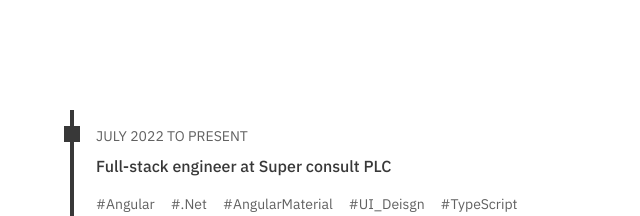
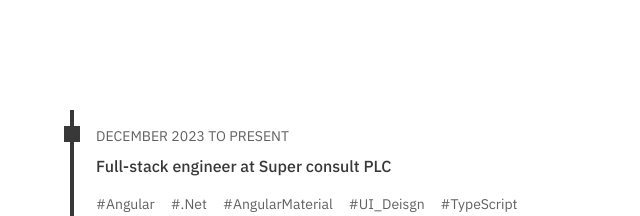
Before and after one commit to dagemtadesse/portfolio, a Next.js app: page /about in a window 1280 px wide. Shown: the part 1200-1416 px from the top of the page, without its empty margins (576-1216 px from the left). Built offline with nearby package versions, Linux system fonts and the light colour scheme.

Commit message:
Fix: typo and key and meta

```diff
--- a/app/layout.tsx
+++ b/app/layout.tsx
@@ -46,4 +46,6 @@ export default function RootLayout({ children }: { children: ReactNode }) {
 
 export const metadata: Metadata = {
   title: "Dagem Tadesse",
+  description:
+    "Meet Me - Dagem Tadesse: Software Engineer and UI/UX Enthusiast. Discover my dynamic portfolio showcasing the intersection of code and design expertise.",
 };
--- a/components/CaseStudyCarousel.tsx
+++ b/components/CaseStudyCarousel.tsx
@@ -99,6 +99,7 @@ export const CaseStudyCarousel = () => {
           selector={setCurrentItem}
           id={index}
           caseStudy={item}
+          key={"carosouel"+index}
         />
       ))}
     </div>
--- a/components/data.ts
+++ b/components/data.ts
@@ -101,7 +101,7 @@ export const WORKS: {
 export const EXPERIENCES = [
   {
     title: "Full-stack engineer at Super consult PLC",
-    duration: "July 2022 to Present",
+    duration: "December 2023 to Present",
     techs: [
       "Angular",
       ".Net",
--- a/sections/about/Experience.tsx
+++ b/sections/about/Experience.tsx
@@ -21,8 +21,8 @@ export const ExperienceSection = ({ id }: { id: number }) => {
         <Heading>Work History</Heading>
       </div>
       <ul>
-        {EXPERIENCES.map((exp) => (
-          <ExperienceTimeLine {...exp} />
+        {EXPERIENCES.map((exp, index) => (
+          <ExperienceTimeLine {...exp} key={"exp"+index} />
         ))}
       </ul>
     </motion.div>
```
